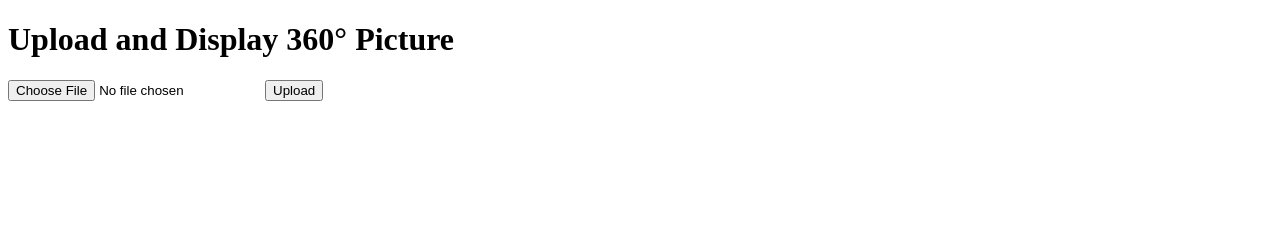
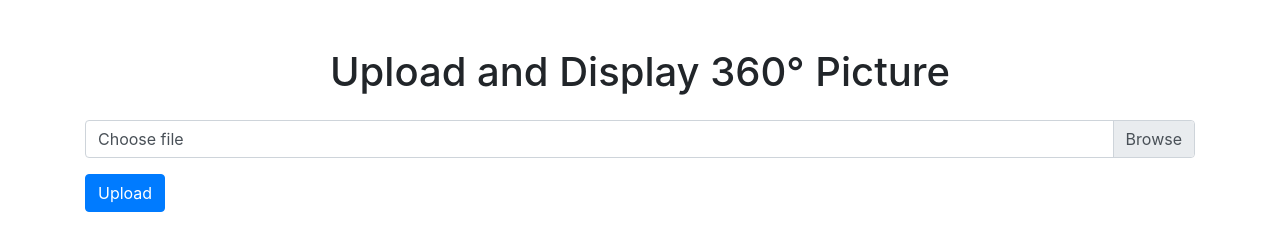
Before and after one commit to rbiel/360Viewer, a plain HTML site: page index.html in a window 1280 px wide. Drawn offline with nearby package versions, Linux system fonts and the light colour scheme.

Commit message:
Update index.html

```diff
--- a/index.html
+++ b/index.html
@@ -4,16 +4,22 @@
     <meta charset="UTF-8">
     <meta name="viewport" content="width=device-width, initial-scale=1.0">
     <title>Upload and Display 360° Picture</title>
-    <script src="https://aframe.io/releases/1.2.0/aframe.min.js"></script>
+    <link href="https://stackpath.bootstrapcdn.com/bootstrap/4.5.2/css/bootstrap.min.css" rel="stylesheet">
 </head>
 <body>
-    <h1>Upload and Display 360° Picture</h1>
-    <input type="file" accept="image/*" id="fileInput">
-    <button onclick="uploadPicture()">Upload</button>
-    <a-scene>
-        <a-sky id="360-image" src=""></a-sky>
-    </a-scene>
+    <div class="container mt-5">
+        <h1 class="text-center mb-4">Upload and Display 360° Picture</h1>
+        <div class="custom-file mb-3">
+            <input type="file" class="custom-file-input" id="fileInput" accept="image/*">
+            <label class="custom-file-label" for="fileInput">Choose file</label>
+        </div>
+        <button class="btn btn-primary mb-3" onclick="uploadPicture()">Upload</button>
+        <div class="embed-responsive embed-responsive-1by1">
+            <div id="viewer" class="embed-responsive-item"></div>
+        </div>
+    </div>
 
+    <script src="https://aframe.io/releases/1.2.0/aframe.min.js"></script>
     <script>
         function uploadPicture() {
             const fileInput = document.getElementById('fileInput');
@@ -23,8 +29,12 @@
                 const reader = new FileReader();
                 reader.onload = function(e) {
                     const imageUrl = e.target.result;
-                    const sky = document.getElementById('360-image');
-                    sky.setAttribute('src', imageUrl);
+                    const viewer = document.getElementById('viewer');
+                    viewer.innerHTML = ''; // Clear previous content
+                    const imageElement = document.createElement('img');
+                    imageElement.setAttribute('src', imageUrl);
+                    imageElement.setAttribute('class', 'img-fluid');
+                    viewer.appendChild(imageElement);
                 }
                 reader.readAsDataURL(file);
             } else {
```
